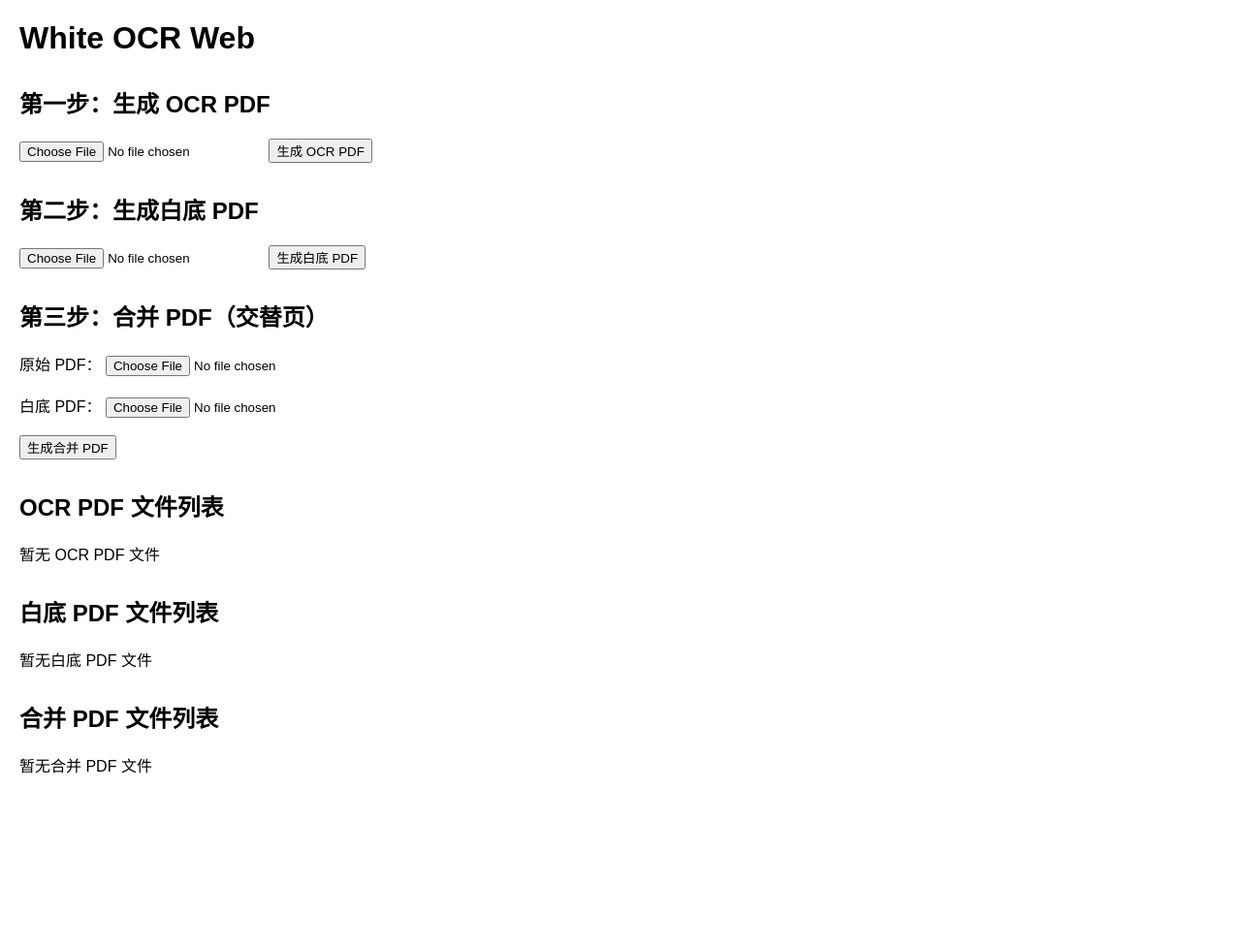
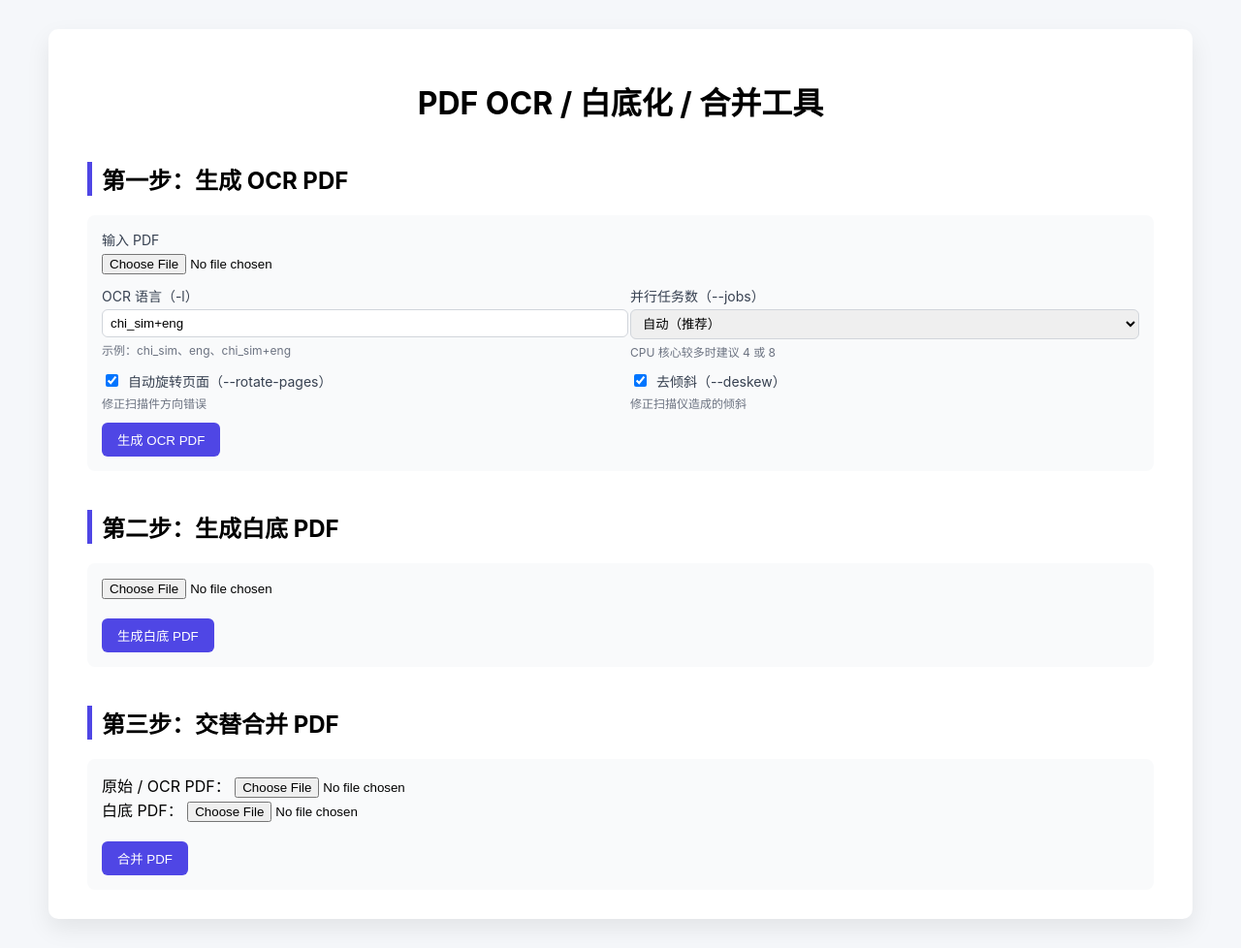
Before and after one commit to qianluxi/White_OCR, a Flask app: page / in a window 1280 px wide. Shown: the whole page at 97% size. Before the commit the page ends 798 px from the top, so only its background shows below. Run offline with Flask 3, Linux system fonts and the light colour scheme.

Commit message:
增加了支持语言、并行线程、旋转校正等功能选项

```diff
--- a/app.py
+++ b/app.py
@@ -46,31 +46,46 @@ def merge_alternate_pdfs(input_pdf, white_pdf, output_pdf):
         merged_pdf.save(output_pdf)
 
 # --- 调用 OCRmyPDF Docker ---
-def run_ocrmypdf_docker(input_pdf, output_pdf):
+def run_ocrmypdf_docker(
+    input_pdf,
+    output_pdf,
+    languages="chi_sim+eng",
+    rotate_pages=True,
+    deskew=True,
+    jobs="auto"
+):
     """
-    input_pdf: 原 PDF（可能在 uploads/）
-    output_pdf: OCR 输出 PDF（放在 ocr_outputs/）
+    使用 Docker 调用 OCRmyPDF，支持多语言 / 旋转 / 去倾斜 / 并行
     """
-    abs_input = os.path.abspath(input_pdf)
-    abs_output = os.path.abspath(output_pdf)
-    os.makedirs(OCR_DIR, exist_ok=True)
-    volume_dir = os.path.abspath(OCR_DIR)  # Docker 映射 OCR_DIR
-    input_name = os.path.basename(abs_input)
-    output_name = os.path.basename(abs_output)
-
-    # 如果 input_pdf 不在 OCR_DIR，先拷贝过去
-    #if abs_input != os.path.join(volume_dir, input_name):
-    #    shutil.copy(abs_input, os.path.join(volume_dir, input_name))
 
     cmd = [
         "docker", "run", "--rm",
         "-v", f"{os.path.abspath(UPLOAD_DIR)}:/input",
         "-v", f"{os.path.abspath(OCR_DIR)}:/output",
-        "jbarlow83/ocrmypdf-alpine",
-        f"/input/{os.path.basename(abs_input)}",
-        f"/output/{os.path.basename(abs_output)}"
+        "jbarlow83/ocrmypdf-alpine"
     ]
+
+    # --- OCR 参数 ---
+    if languages:
+        cmd.extend(["-l", languages])
+
+    if rotate_pages:
+        cmd.append("--rotate-pages")
+
+    if deskew:
+        cmd.append("--deskew")
+
+    if jobs:
+        cmd.extend(["-j", jobs])
+
+    # --- 输入输出 ---
+    cmd.extend([
+        f"/input/{os.path.basename(input_pdf)}",
+        f"/output/{os.path.basename(output_pdf)}"
+    ])
+
     subprocess.run(cmd, check=True)
+
 
 # --- 调用白底化脚本 ---
 def run_white_pdf(input_pdf, output_pdf):
@@ -107,30 +122,40 @@ def index():
 # --- 第一步：上传 PDF 生成 OCR PDF ---
 @app.route("/upload", methods=["POST"])
 def upload():
-    if "pdf" not in request.files:
-        flash("请上传 PDF 文件")
+    f = request.files.get("pdf")
+    if not f or f.filename == "":
+        flash("请选择 PDF 文件")
         return redirect(url_for("index"))
 
-    f = request.files["pdf"]
-    if f.filename == "":
-        flash("请选择文件")
-        return redirect(url_for("index"))
-
-    # 上传文件先放在 uploads/
     input_pdf = os.path.join(UPLOAD_DIR, f.filename)
     f.save(input_pdf)
 
-    # OCR PDF 输出放在 ocr_outputs/
     ocr_pdf_name = make_output_name(f.filename, "ocr")
     ocr_pdf_path = os.path.join(OCR_DIR, ocr_pdf_name)
 
+    # --- 接收 OCR 参数 ---
+    languages = request.form.get("languages", "chi_sim+eng")
+    rotate_pages = request.form.get("rotate") == "on"
+    deskew = request.form.get("deskew") == "on"
+    jobs = request.form.get("jobs", "").strip()
+
+    if jobs == "auto":
+        jobs = str(os.cpu_count() or 2)  # 保底 2
+
     try:
-        run_ocrmypdf_docker(input_pdf, ocr_pdf_path)
+        run_ocrmypdf_docker(
+            input_pdf=input_pdf,
+            output_pdf=ocr_pdf_path,
+            languages=languages,
+            rotate_pages=rotate_pages,
+            deskew=deskew,
+            jobs=jobs
+        )
     except subprocess.CalledProcessError as e:
-        flash(f"OCRmyPDF 处理失败: {e}")
+        flash(f"OCR 失败: {e}")
         return redirect(url_for("index"))
 
-    flash(f"OCR PDF 已生成: {ocr_pdf_name}，可下载或进行下一步处理")
+    flash(f"OCR PDF 已生成: {ocr_pdf_name}")
     return redirect(url_for("index"))
 
 # --- 第二步：生成白底 PDF ---
--- a/templates/index.html
+++ b/templates/index.html
@@ -2,89 +2,317 @@
 <html lang="zh-CN">
 <head>
     <meta charset="UTF-8">
-    <title>White OCR Web</title>
+    <title>PDF OCR & 处理工具</title>
+
     <style>
-        body { font-family: Arial, sans-serif; margin: 20px; }
-        h2 { margin-top: 30px; }
-        form { margin-bottom: 20px; }
-        ul { list-style: none; padding-left: 0; }
-        li { margin-bottom: 5px; }
+        body {
+            font-family: -apple-system, BlinkMacSystemFont, "Segoe UI", Roboto;
+            background: #f5f7fa;
+            margin: 0;
+            padding: 0;
+        }
+
+        .container {
+            max-width: 1100px;
+            margin: 30px auto;
+            background: #ffffff;
+            padding: 30px 40px;
+            border-radius: 10px;
+            box-shadow: 0 10px 25px rgba(0,0,0,0.08);
+        }
+
+        h1 {
+            text-align: center;
+        }
+
+        h2 {
+            border-left: 5px solid #4f46e5;
+            padding-left: 10px;
+            margin-top: 40px;
+        }
+
+        form {
+            margin-top: 15px;
+            padding: 15px;
+            background: #f9fafb;
+            border-radius: 8px;
+        }
+
+        .form-row {
+            display: flex;
+            gap: 20px;
+            margin-bottom: 12px;
+            flex-wrap: wrap;
+        }
+
+        .form-group {
+            flex: 1;
+            min-width: 220px;
+        }
+
+        label {
+            font-size: 14px;
+            color: #374151;
+            display: block;
+            margin-bottom: 4px;
+        }
+
+        input[type="text"],
+        select {
+            width: 100%;
+            padding: 6px 8px;
+            border-radius: 6px;
+            border: 1px solid #d1d5db;
+        }
+
+        input[type="checkbox"] {
+            margin-right: 6px;
+        }
+
+        button {
+            background: #4f46e5;
+            color: white;
+            border: none;
+            padding: 8px 16px;
+            border-radius: 6px;
+            cursor: pointer;
+        }
+
+        button:disabled {
+            background: #9ca3af;
+            cursor: not-allowed;
+        }
+
+        ul {
+            list-style: none;
+            padding-left: 0;
+        }
+
+        li {
+            padding: 6px 0;
+            display: flex;
+            justify-content: space-between;
+            border-bottom: 1px dashed #ddd;
+        }
+
+        a.download {
+            text-decoration: none;
+            color: #2563eb;
+        }
+
+        .flash {
+            background: #ecfeff;
+            border-left: 4px solid #06b6d4;
+            padding: 10px 15px;
+            margin-bottom: 15px;
+            border-radius: 6px;
+        }
+
+        .hint {
+            font-size: 12px;
+            color: #6b7280;
+            margin-top: 4px;
+        }
+
+        /* ===== OCR Loading 遮罩 ===== */
+        .overlay {
+            display: none;
+            position: fixed;
+            inset: 0;
+            background: rgba(0,0,0,0.45);
+            z-index: 999;
+            align-items: center;
+            justify-content: center;
+        }
+
+        .loader-box {
+            background: white;
+            padding: 30px 40px;
+            border-radius: 10px;
+            width: 360px;
+            text-align: center;
+        }
+
+        .progress {
+            height: 10px;
+            background: #e5e7eb;
+            border-radius: 5px;
+            overflow: hidden;
+            margin-top: 15px;
+        }
+
+        .progress-bar {
+            height: 100%;
+            width: 30%;
+            background: #4f46e5;
+            animation: move 1.5s infinite linear;
+        }
+
+        @keyframes move {
+            from { transform: translateX(-100%); }
+            to   { transform: translateX(300%); }
+        }
     </style>
 </head>
+
 <body>
-    <h1>White OCR Web</h1>
 
-    <!-- 上传 PDF 生成 OCR PDF -->
+<div class="container">
+    <h1>PDF OCR / 白底化 / 合并工具</h1>
+
+    <!-- Flash -->
+    {% with messages = get_flashed_messages() %}
+      {% if messages %}
+        {% for msg in messages %}
+          <div class="flash">{{ msg }}</div>
+        {% endfor %}
+      {% endif %}
+    {% endwith %}
+
+    <!-- OCR -->
     <h2>第一步：生成 OCR PDF</h2>
-    <form action="{{ url_for('upload') }}" method="post" enctype="multipart/form-data">
-        <input type="file" name="pdf" accept=".pdf" required>
-        <button type="submit">生成 OCR PDF</button>
+
+    <form id="ocrForm" enctype="multipart/form-data">
+        <div class="form-row">
+            <div class="form-group">
+                <label>输入 PDF</label>
+                <input type="file" name="pdf" accept=".pdf" required>
+            </div>
+        </div>
+
+        <div class="form-row">
+            <div class="form-group">
+                <label>OCR 语言（-l）</label>
+                <input type="text" name="languages" value="chi_sim+eng">
+                <div class="hint">示例：chi_sim、eng、chi_sim+eng</div>
+            </div>
+
+            <div class="form-group">
+                <label>并行任务数（--jobs）</label>
+                <select name="jobs">
+                    <option value="auto" selected>自动（推荐）</option>
+                    <option value="1">1 核</option>
+                    <option value="2">2 核</option>
+                    <option value="4">4 核</option>
+                    <option value="8">8 核</option>
+                </select>
+                <div class="hint">CPU 核心较多时建议 4 或 8</div>
+            </div>
+        </div>
+
+        <div class="form-row">
+            <div class="form-group">
+                <label>
+                    <input type="checkbox" name="rotate" checked>
+                    自动旋转页面（--rotate-pages）
+                </label>
+                <div class="hint">修正扫描件方向错误</div>
+            </div>
+
+            <div class="form-group">
+                <label>
+                    <input type="checkbox" name="deskew" checked>
+                    去倾斜（--deskew）
+                </label>
+                <div class="hint">修正扫描仪造成的倾斜</div>
+            </div>
+        </div>
+
+        <button type="submit" id="ocrBtn">生成 OCR PDF</button>
     </form>
 
-    <!-- 上传 PDF 生成白底 PDF -->
+    {% if ocr_files %}
+    <ul>
+        {% for f in ocr_files %}
+        <li>
+            <span>{{ f }}</span>
+            <a class="download" href="{{ url_for('download', folder='ocr', filename=f) }}">下载</a>
+        </li>
+        {% endfor %}
+    </ul>
+    {% endif %}
+
+    <!-- 白底 -->
     <h2>第二步：生成白底 PDF</h2>
-    <form action="{{ url_for('generate_white') }}" method="post" enctype="multipart/form-data">
+    <form action="/generate_white" method="post" enctype="multipart/form-data">
         <input type="file" name="pdf" accept=".pdf" required>
+        <br><br>
         <button type="submit">生成白底 PDF</button>
     </form>
 
-    <!-- 上传输入 PDF + 白底 PDF 合并 -->
-    <h2>第三步：合并 PDF（交替页）</h2>
-    <form action="{{ url_for('merge_pdfs') }}" method="post" enctype="multipart/form-data">
-        <label>原始 PDF：</label>
-        <input type="file" name="input_pdf" accept=".pdf" required>
-        <br><br>
-        <label>白底 PDF：</label>
-        <input type="file" name="white_pdf" accept=".pdf" required>
-        <br><br>
-        <button type="submit">生成合并 PDF</button>
+    {% if white_files %}
+    <ul>
+        {% for f in white_files %}
+        <li>
+            <span>{{ f }}</span>
+            <a class="download" href="{{ url_for('download', folder='white', filename=f) }}">下载</a>
+        </li>
+        {% endfor %}
+    </ul>
+    {% endif %}
+
+    <!-- 合并 -->
+    <h2>第三步：交替合并 PDF</h2>
+    <form action="/merge_pdfs" method="post" enctype="multipart/form-data">
+        <div>
+            原始 / OCR PDF：
+            <input type="file" name="input_pdf" accept=".pdf" required>
+        </div>
+        <div>
+            白底 PDF：
+            <input type="file" name="white_pdf" accept=".pdf" required>
+        </div>
+        <br>
+        <button type="submit">合并 PDF</button>
     </form>
 
-    <!-- 显示 OCR PDF 列表 -->
-    <h2>OCR PDF 文件列表</h2>
+    {% if merged_files %}
     <ul>
-        {% if ocr_files %}
-            {% for f in ocr_files %}
-                <li>{{ f }} - <a href="{{ url_for('download', folder='ocr', filename=f) }}">下载</a></li>
-            {% endfor %}
-        {% else %}
-            <li>暂无 OCR PDF 文件</li>
-        {% endif %}
+        {% for f in merged_files %}
+        <li>
+            <span>{{ f }}</span>
+            <a class="download" href="{{ url_for('download', folder='merged', filename=f) }}">下载</a>
+        </li>
+        {% endfor %}
     </ul>
+    {% endif %}
+</div>
 
-    <!-- 显示白底 PDF 列表 -->
-    <h2>白底 PDF 文件列表</h2>
-    <ul>
-        {% if white_files %}
-            {% for f in white_files %}
-                <li>{{ f }} - <a href="{{ url_for('download', folder='white', filename=f) }}">下载</a></li>
-            {% endfor %}
-        {% else %}
-            <li>暂无白底 PDF 文件</li>
-        {% endif %}
-    </ul>
+<!-- OCR Loading Overlay -->
+<div class="overlay" id="overlay">
+    <div class="loader-box">
+        <h3>OCR 正在处理中…</h3>
+        <p>请勿关闭页面</p>
+        <div class="progress">
+            <div class="progress-bar"></div>
+        </div>
+    </div>
+</div>
 
-    <!-- 显示合并 PDF 列表 -->
-    <h2>合并 PDF 文件列表</h2>
-    <ul>
-        {% if merged_files %}
-            {% for f in merged_files %}
-                <li>{{ f }} - <a href="{{ url_for('download', folder='merged', filename=f) }}">下载</a></li>
-            {% endfor %}
-        {% else %}
-            <li>暂无合并 PDF 文件</li>
-        {% endif %}
-    </ul>
+<script>
+const form = document.getElementById("ocrForm");
+const overlay = document.getElementById("overlay");
+const btn = document.getElementById("ocrBtn");
 
-    <!-- Flash 消息显示 -->
-    {% with messages = get_flashed_messages() %}
-        {% if messages %}
-            <ul style="color:red;">
-                {% for msg in messages %}
-                    <li>{{ msg }}</li>
-                {% endfor %}
-            </ul>
-        {% endif %}
-    {% endwith %}
+form.addEventListener("submit", async (e) => {
+    e.preventDefault();
+
+    const formData = new FormData(form);
+    overlay.style.display = "flex";
+    btn.disabled = true;
+
+    try {
+        await fetch("/upload", {
+            method: "POST",
+            body: formData
+        });
+    } catch (err) {
+        alert("OCR 请求失败");
+    }
+
+    window.location.reload();
+});
+</script>
+
 </body>
 </html>
```
Also changed, not shown: README.md (deleted).
